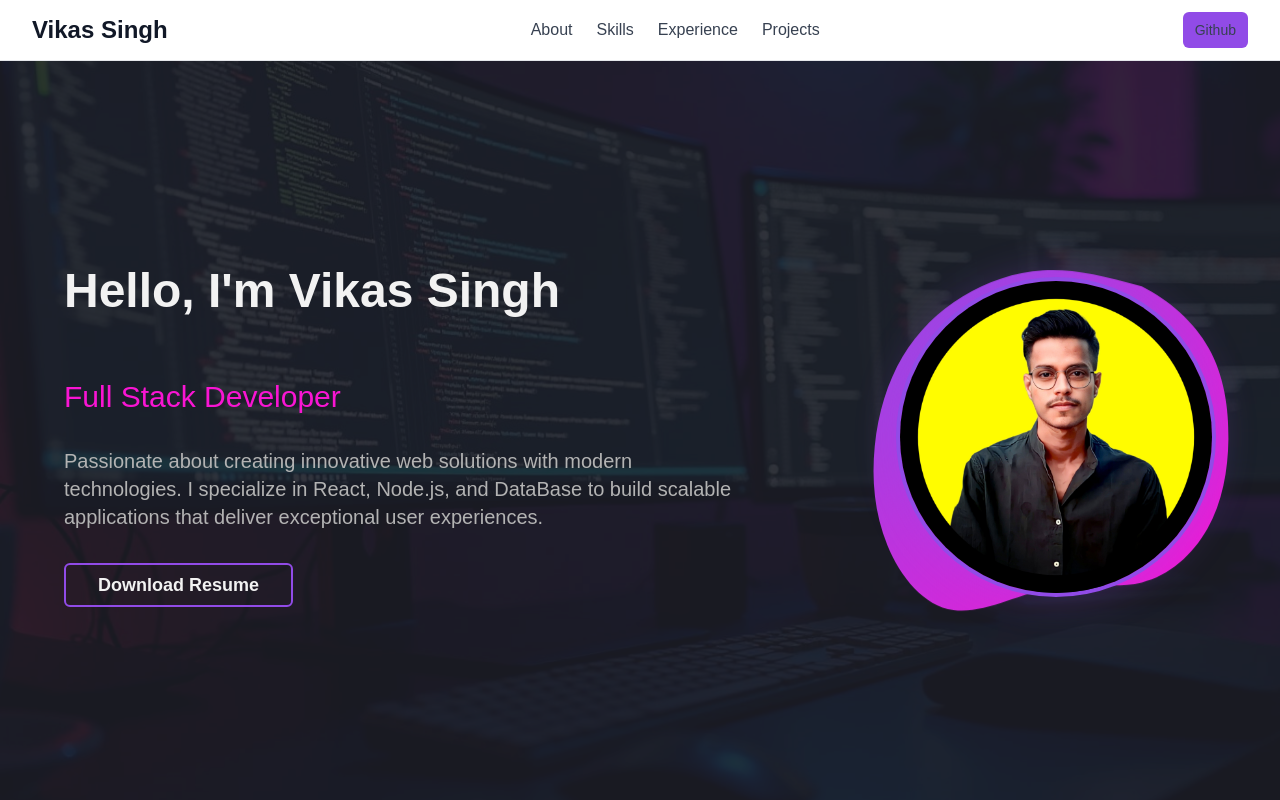
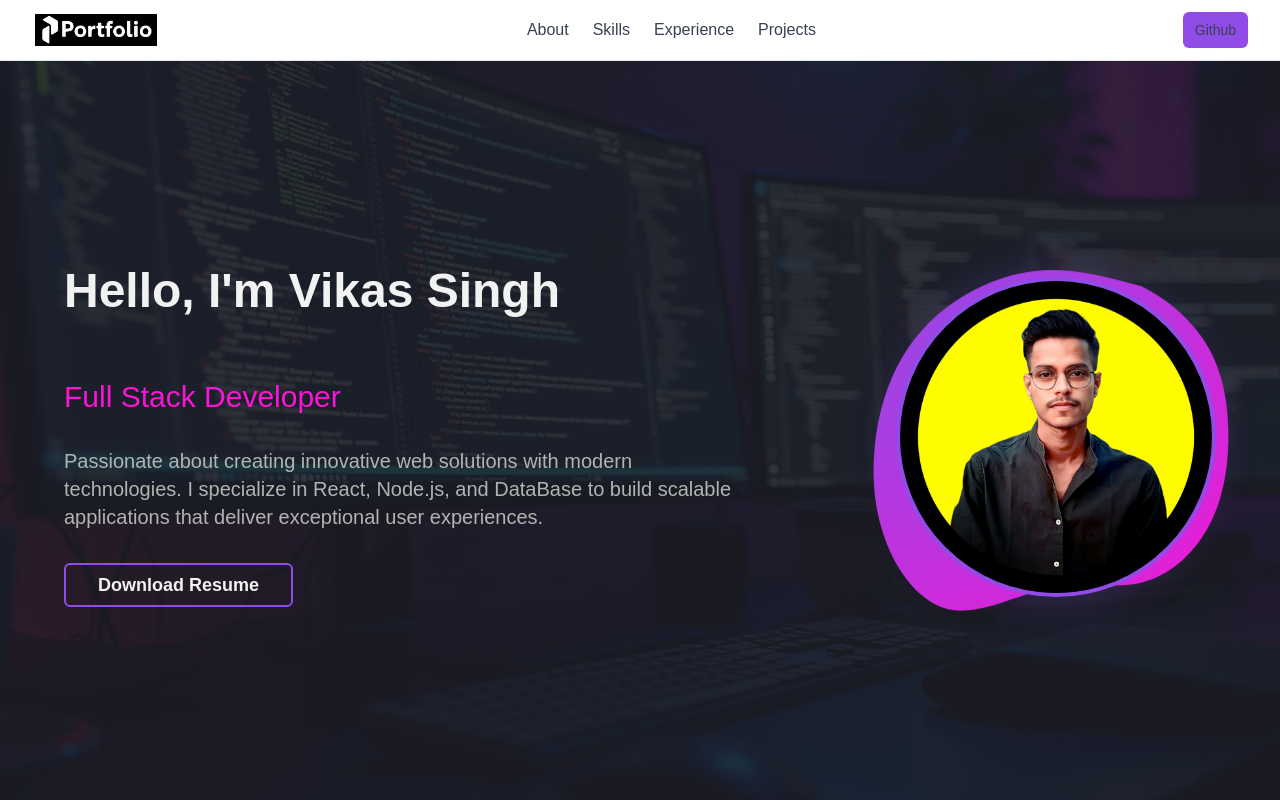
Before and after one commit to imvikas31/Vikas-PersonalWebsite, a React (Vite) app: page / in a window 1280 px wide. Shown: the top 800 px of the page. Built offline with nearby package versions, Linux system fonts and the light colour scheme.

Commit message:
used portfolio sticker in place of name in header

```diff
--- a/src/components/Header.tsx
+++ b/src/components/Header.tsx
@@ -1,6 +1,8 @@
 import { useState } from "react";
 import { Button } from "./ui/button";
 import { Menu, X, Github } from "lucide-react";
+
+import myImage from "../assets/images.png";
 
 const Header = () => {
   const [isMenuOpen, setIsMenuOpen] = useState(false);
@@ -16,7 +18,7 @@ const Header = () => {
         <div className="flex items-center gap-2">
           <div className="flex items-center">
             <h1 className="text-xl md:text-2xl font-semibold text-gray-900">
-              Vikas Singh
+              <img src={myImage} alt="Logo" className="w-32 h-8 object-contain" />
             </h1>
           </div>
         </div>
```
Also changed, not shown: src/assets/images.png (added).
